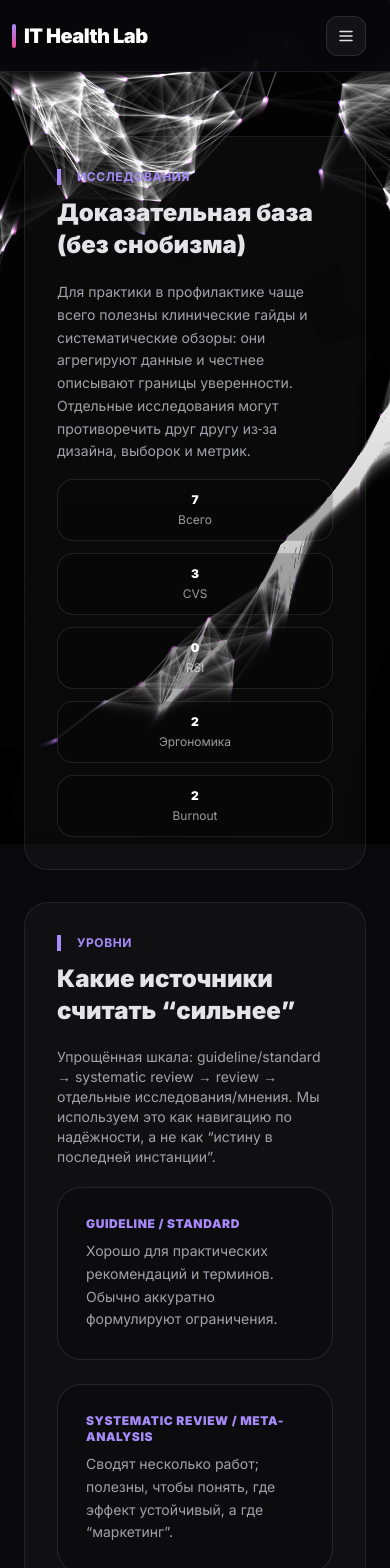
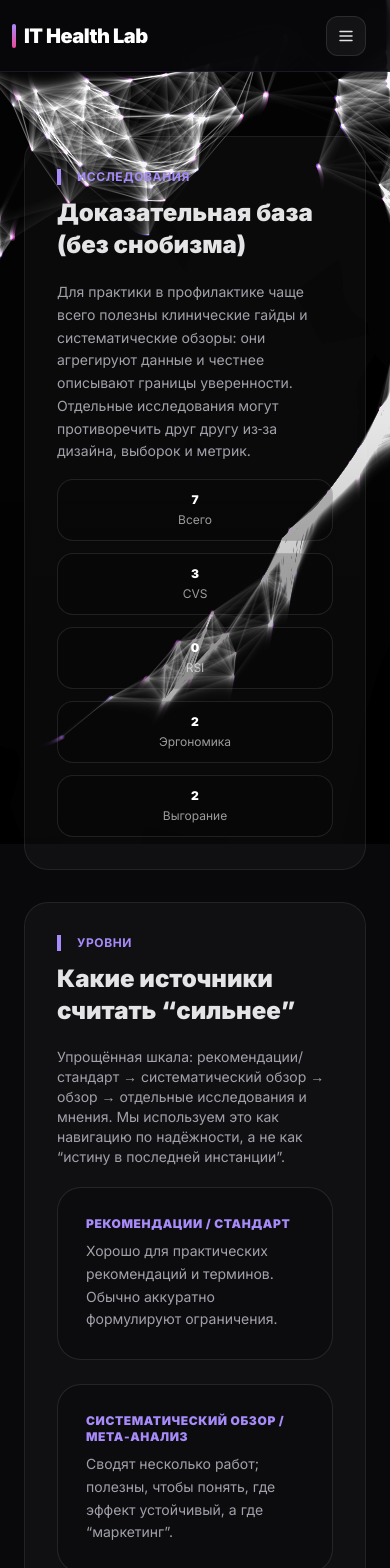
Before and after one commit to paranoid-rpm/IThealth, a React (Vite) app: page /research in a window 390 px wide. Shown: the top 1568 px of the page. Built offline with nearby package versions, Linux system fonts and the light colour scheme.

Commit message:
Русифицировать интерфейс сайта

```diff
--- a/index.html
+++ b/index.html
@@ -3,7 +3,7 @@
   <head>
     <meta charset="UTF-8" />
     <meta name="viewport" content="width=device-width, initial-scale=1.0" />
-    <title>IT Health Lab | Evidence-Based Occupational Health</title>
+    <title>IT Health Lab | Доказательный подход к здоровью в IT</title>
     <link rel="preconnect" href="https://fonts.googleapis.com">
     <link rel="preconnect" href="https://fonts.gstatic.com" crossorigin>
     <link href="https://fonts.googleapis.com/css2?family=Inter:wght@400;500;600;700;800;900&display=swap" rel="stylesheet">
--- a/src/components/Footer.tsx
+++ b/src/components/Footer.tsx
@@ -10,7 +10,7 @@ export default function Footer() {
           </div>
         </div>
         <div className="text-xs text-muted">
-          © {new Date().getFullYear()} IT Health Lab
+          © {new Date().getFullYear()} IT Health Lab. Все права защищены.
         </div>
       </div>
     </footer>
--- a/src/components/Navbar.tsx
+++ b/src/components/Navbar.tsx
@@ -5,7 +5,7 @@ import { useMemo, useState } from 'react';
 
 const navItems = [
   { path: '/', label: 'Главная' },
-  { path: '/protocols', label: 'Клинические протоколы' },
+  { path: '/protocols', label: 'Клинические схемы' },
   { path: '/ergonomics', label: 'Эргономика' },
   { path: '/research', label: 'Исследования' },
   { path: '/tools', label: 'Инструменты' },
@@ -52,7 +52,7 @@ export default function Navbar() {
         <button
           className="ml-auto md:hidden w-10 h-10 rounded-xl border border-white/10 bg-white/5 flex items-center justify-center hover:bg-white/10 transition"
           onClick={() => setOpen(v => !v)}
-          aria-label="Menu"
+          aria-label="Меню"
         >
           {open ? <X size={18} /> : <Menu size={18} />}
         </button>
--- a/src/pages/DiseaseProtocols.tsx
+++ b/src/pages/DiseaseProtocols.tsx
@@ -84,7 +84,7 @@ function SymptomPicker({ onJump }: { onJump: (id: string) => void }) {
     <div className="rounded-3xl border border-white/10 bg-black/25 p-8">
       <div className="text-xs font-black tracking-wider uppercase text-primary">Быстрый выбор</div>
       <div className="mt-3 text-lg font-bold">Что беспокоит прямо сейчас?</div>
-      <p className="mt-2 text-sm text-muted">Выбери симптом — я перекину тебя в нужный протокол.</p>
+      <p className="mt-2 text-sm text-muted">Выбери симптом и я перекину тебя в нужную схему.</p>
 
       <div className="mt-5 flex flex-col md:flex-row gap-3">
         <select
@@ -118,7 +118,7 @@ export default function DiseaseProtocols() {
     { id: 'cvs', label: 'CVS (зрение)', hint: 'Сухость, жжение, головные боли от экрана' },
     { id: 'rsi', label: 'RSI (кисти)', hint: 'Туннельный синдром, тендиниты, перегруз' },
     { id: 'neck-back', label: 'Шея/спина', hint: 'Статическая нагрузка и “зажимы”' },
-    { id: 'burnout', label: 'Burnout', hint: 'Сон, стресс, истощение' },
+    { id: 'burnout', label: 'Выгорание', hint: 'Сон, стресс, истощение' },
   ];
 
   const [active, setActive] = useState<string>('cvs');
@@ -152,9 +152,9 @@ export default function DiseaseProtocols() {
     <div className="container mx-auto px-6 py-16 md:py-24 space-y-8">
       <motion.div initial={{ opacity: 0, y: 16 }} animate={{ opacity: 1, y: 0 }} className="max-w-5xl">
         <div className="text-primary font-bold text-xs tracking-wider uppercase mb-4 border-l-4 border-primary pl-4">Медицинский справочник</div>
-        <h1 className="text-4xl md:text-5xl font-black mb-6">Клинические протоколы профилактики</h1>
+        <h1 className="text-4xl md:text-5xl font-black mb-6">Клинические схемы профилактики</h1>
         <p className="text-lg md:text-xl text-muted leading-relaxed">
-          Здесь собраны практические протоколы для IT-специалистов: зрение (CVS), повторяющиеся нагрузки (RSI), шея/спина и профилактика
+          Здесь собраны практические схемы для IT-специалистов: зрение (CVS), повторяющиеся нагрузки (RSI), шея/спина и профилактика
           выгорания. Стиль подачи — “что делать завтра утром”, но с медицинской логикой: механизм → симптомы → интервенции → критерии эскалации.
         </p>
       </motion.div>
@@ -163,7 +163,7 @@ export default function DiseaseProtocols() {
         <div className="space-y-8">
           <SymptomPicker onJump={jump} />
 
-          <ContentBlock label="CVS" title="Computer Vision Syndrome: полный протокол">
+          <ContentBlock label="CVS" title="Компьютерный зрительный синдром: полная схема">
             <div id="cvs" className="scroll-mt-28" />
             <p>
               CVS — комплекс симптомов: астенопия, сухость, жжение, размытость, головные боли, замедление фокуса.
@@ -221,7 +221,7 @@ export default function DiseaseProtocols() {
             </div>
           </ContentBlock>
 
-          <ContentBlock label="RSI" title="Repetitive Strain Injury: кисти, предплечья, локоть">
+          <ContentBlock label="RSI" title="Повторяющаяся перегрузка: кисти, предплечья, локоть">
             <div id="rsi" className="scroll-mt-28" />
             <p>
               RSI — спектр перегрузочных состояний: тендиниты, эпикондилиты, компрессия нервов (карпальный туннель).
@@ -239,7 +239,7 @@ export default function DiseaseProtocols() {
                 ]}
               />
               <Checklist
-                title="Протокол профилактики"
+                title="Схема профилактики"
                 items={[
                   'Нейтральные запястья + опора под предплечья, локти около 90°',
                   'Каждые 45–60 минут: 2–3 минуты разгрузки (встать/походить)',
@@ -263,7 +263,7 @@ export default function DiseaseProtocols() {
             <div id="neck-back" className="scroll-mt-28" />
             <p>
               В сидячей работе ключевая проблема — длительная статическая нагрузка. Даже “идеальная” поза, удерживаемая часами,
-              становится плохой. Поэтому в протоколе главный драйвер — регулярная смена положения.
+              становится плохой. Поэтому в этой схеме главный драйвер — регулярная смена положения.
             </p>
 
             <div className="mt-6 grid md:grid-cols-2 gap-6">
@@ -296,7 +296,7 @@ export default function DiseaseProtocols() {
             />
           </ContentBlock>
 
-          <ContentBlock label="BURNOUT" title="Профессиональное выгорание: протокол стабилизации">
+          <ContentBlock label="ВЫГОРАНИЕ" title="Профессиональное выгорание: схема стабилизации">
             <div id="burnout" className="scroll-mt-28" />
             <p>
               Выгорание — феномен, связанный с хроническим стрессом на работе. В быту оно маскируется под “лень” или “я перегорел”.
@@ -305,7 +305,7 @@ export default function DiseaseProtocols() {
 
             <div className="mt-6 grid md:grid-cols-2 gap-6">
               <Checklist
-                title="Базовый протокол (2 недели)"
+                title="Базовый план на 2 недели"
                 items={[
                   'Сон: фиксированное время подъёма, 7–9 часов, минимум экранов за час до сна',
                   'Границы: выключать мессенджеры после рабочего окна',
--- a/src/pages/Ergonomics.tsx
+++ b/src/pages/Ergonomics.tsx
@@ -99,7 +99,7 @@ export default function Ergonomics() {
   const toc: TocItem[] = [
     { id: 'quick', label: '10 минут', hint: 'Минимальная настройка, чтобы стало легче' },
     { id: 'angles', label: 'Углы и паттерны', hint: 'Что обычно даёт боль и как исправить' },
-    { id: 'setup', label: 'Сетапы', hint: 'Ноутбук, два монитора, standing' },
+    { id: 'setup', label: 'Сценарии', hint: 'Ноутбук, два монитора, работа стоя' },
     { id: 'microbreaks', label: 'Микропауы', hint: 'Короткие разгрузки в течение дня' },
   ];
 
@@ -206,7 +206,7 @@ export default function Ergonomics() {
             />
           </ContentBlock>
 
-          <ContentBlock label="Сетапы" title="Ноутбук, два монитора, стоячая работа">
+          <ContentBlock label="Сценарии" title="Ноутбук, два монитора, работа стоя">
             <div id="setup" className="scroll-mt-28" />
             <div className="grid md:grid-cols-2 gap-6">
               <Card
@@ -226,7 +226,7 @@ export default function Ergonomics() {
                 ]}
               />
               <Card
-                title="Standing"
+                title="Работа стоя"
                 items={[
                   'Стоять весь день — не цель: чередование сидя/стоя.',
                   'Экран на уровне глаз, локти ~90°, не “висеть” на плечах.',
--- a/src/pages/Research.tsx
+++ b/src/pages/Research.tsx
@@ -1,8 +1,8 @@
 import ContentBlock from '../components/ContentBlock';
 
-type Topic = 'CVS' | 'RSI' | 'Ergonomics' | 'Burnout' | 'General';
+type Topic = 'CVS' | 'RSI' | 'Эргономика' | 'Выгорание' | 'Общее';
 
-type Evidence = 'Guideline' | 'Systematic review' | 'Review' | 'Standard' | 'PDF/Handout';
+type Evidence = 'Рекомендации' | 'Систематический обзор' | 'Обзор' | 'Стандарт' | 'PDF/памятка';
 
 type Source = {
   id: string;
@@ -17,43 +17,43 @@ type Source = {
 const SOURCES: Source[] = [
   {
     id: 'who-burnout-faq',
-    topic: 'Burnout',
-    evidence: 'Standard',
-    title: 'WHO: Burn-out an occupational phenomenon (FAQ)',
+    topic: 'Выгорание',
+    evidence: 'Стандарт',
+    title: 'WHO: выгорание как профессиональный феномен (FAQ)',
     year: '2019',
     note: 'Коротко и официально: выгорание как феномен в рабочем контексте, три компонента (истощение, цинизм/дистанция, снижение эффективности).',
     url: 'https://www.who.int/standards/classifications/frequently-asked-questions/burn-out-an-occupational-phenomenon',
   },
   {
     id: 'who-icd11-burnout',
-    topic: 'Burnout',
-    evidence: 'Standard',
-    title: 'WHO ICD-11 MMS: Burn-out (QD85)',
+    topic: 'Выгорание',
+    evidence: 'Стандарт',
+    title: 'WHO ICD-11 MMS: выгорание (QD85)',
     year: '2024',
     note: 'Страница в ICD-11: определение, ограничения и “не применять” вне работы.',
     url: 'https://icd.who.int/browse/2024-01/mms/en#129180281',
   },
   {
     id: 'osha-workstations',
-    topic: 'Ergonomics',
-    evidence: 'Guideline',
-    title: 'OSHA: Computer Workstations eTool',
+    topic: 'Эргономика',
+    evidence: 'Рекомендации',
+    title: 'OSHA: руководство по компьютерным рабочим местам',
     note: 'Практическая эргономика (монитор, стул, клавиатура/мышь), схемы и чек-листы.',
     url: 'https://www.osha.gov/etools/computer-workstations',
   },
   {
     id: 'cal-osha-easy-ergo',
-    topic: 'Ergonomics',
-    evidence: 'PDF/Handout',
-    title: 'Cal/OSHA: Easy Ergonomics (Computer workstation)',
+    topic: 'Эргономика',
+    evidence: 'PDF/памятка',
+    title: 'Cal/OSHA: простая эргономика для компьютерного рабочего места',
     note: 'Короткая памятка по настройке рабочего места: высота монитора, клавиатура/мышь, поддержка ног и спины.',
     url: 'https://www.dir.ca.gov/dosh/dosh_publications/computerergo.pdf',
   },
   {
     id: 'cvs-sr-ophthalmology-2022',
     topic: 'CVS',
-    evidence: 'Systematic review',
-    title: 'Interventions for the Management of Computer Vision Syndrome: systematic review & meta-analysis (abstract)',
+    evidence: 'Систематический обзор',
+    title: 'Управление компьютерным зрительным синдромом: систематический обзор и мета-анализ',
     year: '2022',
     note: 'Оценка интервенций при “eye strain” от компьютера; часто подчёркивают низкую определённость доказательств для многих “популярных” решений.',
     url: 'https://pubmed.ncbi.nlm.nih.gov/35597519/',
@@ -61,8 +61,8 @@ const SOURCES: Source[] = [
   {
     id: 'cvs-review-2025-pmc',
     topic: 'CVS',
-    evidence: 'Review',
-    title: 'Computer vision syndrome: a comprehensive literature review (PMC)',
+    evidence: 'Обзор',
+    title: 'Компьютерный зрительный синдром: большой обзор литературы',
     year: '2025',
     note: 'Большой обзор: механизмы, факторы риска, профилактика и реальность доказательной базы (много выводов “доказательства ограничены”).',
     url: 'https://pmc.ncbi.nlm.nih.gov/articles/PMC11901492/',
@@ -70,8 +70,8 @@ const SOURCES: Source[] = [
   {
     id: 'aoa-cvs',
     topic: 'CVS',
-    evidence: 'Guideline',
-    title: 'American Optometric Association: Computer vision syndrome',
+    evidence: 'Рекомендации',
+    title: 'American Optometric Association: компьютерный зрительный синдром',
     note: 'Практические рекомендации по зрительной нагрузке, перерывам и настройке рабочего места.',
     url: 'https://www.aoa.org/healthy-eyes/eye-and-vision-conditions/computer-vision-syndrome',
   },
@@ -126,8 +126,8 @@ export default function Research() {
     total: SOURCES.length,
     cvs: SOURCES.filter(s => s.topic === 'CVS').length,
     rsi: SOURCES.filter(s => s.topic === 'RSI').length,
-    ergo: SOURCES.filter(s => s.topic === 'Ergonomics').length,
-    burnout: SOURCES.filter(s => s.topic === 'Burnout').length,
+    ergo: SOURCES.filter(s => s.topic === 'Эргономика').length,
+    burnout: SOURCES.filter(s => s.topic === 'Выгорание').length,
   };
 
   return (
@@ -156,25 +156,25 @@ export default function Research() {
           </div>
           <div className="rounded-2xl border border-white/10 bg-black/20 p-3">
             <div className="font-black text-white">{counts.burnout}</div>
-            <div className="text-white/60 mt-1">Burnout</div>
+            <div className="text-white/60 mt-1">Выгорание</div>
           </div>
         </div>
       </ContentBlock>
 
       <ContentBlock label="Уровни" title="Какие источники считать “сильнее”">
         <p className="text-sm text-muted">
-          Упрощённая шкала: guideline/standard → systematic review → review → отдельные исследования/мнения.
+          Упрощённая шкала: рекомендации/стандарт → систематический обзор → обзор → отдельные исследования и мнения.
           Мы используем это как навигацию по надёжности, а не как “истину в последней инстанции”.
         </p>
         <div className="mt-5 grid md:grid-cols-2 gap-6">
           <div className="rounded-3xl border border-white/10 bg-black/20 p-7">
-            <div className="text-xs font-black tracking-wider uppercase text-primary">Guideline / Standard</div>
+            <div className="text-xs font-black tracking-wider uppercase text-primary">Рекомендации / стандарт</div>
             <div className="mt-2 text-sm text-muted leading-relaxed">
               Хорошо для практических рекомендаций и терминов. Обычно аккуратно формулируют ограничения.
             </div>
           </div>
           <div className="rounded-3xl border border-white/10 bg-black/20 p-7">
-            <div className="text-xs font-black tracking-wider uppercase text-primary">Systematic review / Meta-analysis</div>
+            <div className="text-xs font-black tracking-wider uppercase text-primary">Систематический обзор / мета-анализ</div>
             <div className="mt-2 text-sm text-muted leading-relaxed">
               Сводят несколько работ; полезны, чтобы понять, где эффект устойчивый, а где “маркетинг”.
             </div>
@@ -186,14 +186,14 @@ export default function Research() {
         <p className="text-sm text-muted">Карточки ниже сгруппированы по темам. Ссылки открываются в новой вкладке.</p>
 
         <TopicGroup topic="CVS" subtitle="Экранная нагрузка, сухость, астенопия, перерывы и доказательная база" />
-        <TopicGroup topic="Ergonomics" subtitle="Workstation, поза, ввод, микропауы и практические чек-листы" />
-        <TopicGroup topic="Burnout" subtitle="Определение (ICD-11), границы термина и чем он не является" />
+        <TopicGroup topic="Эргономика" subtitle="Рабочее место, поза, ввод, микропаузы и практические чек-листы" />
+        <TopicGroup topic="Выгорание" subtitle="Определение (ICD-11), границы термина и чем оно не является" />
       </ContentBlock>
 
       <ContentBlock label="Дальше" title="Что добавим следующим">
         <ul className="list-disc list-inside space-y-2 text-sm text-muted leading-relaxed">
           <li>RSI: систематические обзоры по эргономике ввода и микропаузам.</li>
-          <li>Burnout: обзоры по интервенциям на уровне организации (нагрузка, WIP, рабочие границы).</li>
+          <li>Выгорание: обзоры по интервенциям на уровне организации (нагрузка, WIP, рабочие границы).</li>
           <li>“Резюме по каждому источнику”: что утверждает, и где границы уверенности.</li>
         </ul>
       </ContentBlock>
--- a/src/pages/Tools.tsx
+++ b/src/pages/Tools.tsx
@@ -5,7 +5,7 @@ type Protocol = {
   id: string;
   title: string;
   tags: string[];
-  duration: '2 min' | '5 min' | '10 min' | 'Weekly' | '2 weeks';
+  duration: '2 мин' | '5 мин' | '10 мин' | 'Еженедельно' | '2 недели';
   steps: string[];
   why: string;
   redFlags?: string[];
@@ -16,9 +16,9 @@ type Tag = string;
 const PROTOCOLS: Protocol[] = [
   {
     id: 'cvs-basic',
-    title: 'CVS: базовый протокол на 7 дней',
+    title: 'CVS: базовая схема на 7 дней',
     tags: ['CVS', 'Зрение', 'Перерывы'],
-    duration: '10 min',
+    duration: '10 мин',
     why: 'Снимает пик нагрузки: дистанция, блики, паузы, моргание — это база, которая реально меняет симптомы.',
     steps: [
       'День 1: настройте монитор (высота/дистанция), уберите блики.',
@@ -33,9 +33,9 @@ const PROTOCOLS: Protocol[] = [
   },
   {
     id: 'cvs-microbreaks',
-    title: 'CVS: микропауы на 2 минуты (каждый час)',
+    title: 'CVS: микропаузы на 2 минуты (каждый час)',
     tags: ['CVS', 'Зрение', 'Микропауы'],
-    duration: '2 min',
+    duration: '2 мин',
     why: 'Дешёвый по времени инструмент, который работает через регулярное снятие аккомодации и восстановление моргания.',
     steps: ['Встаньте и сделайте 10 шагов.', 'Переведите взгляд вдаль на 20–30 секунд.', 'Сделайте 10 медленных морганий.', 'Плечи вниз, челюсть расслабить.'],
   },
@@ -43,7 +43,7 @@ const PROTOCOLS: Protocol[] = [
     id: 'rsi-basic',
     title: 'RSI: профилактика боли в кистях/предплечьях',
     tags: ['RSI', 'Кисти', 'Эргономика'],
-    duration: '5 min',
+    duration: '5 мин',
     why: 'RSI — это “доза нагрузки”. Мы снижаем экстремальные углы, уменьшаем непрерывную нагрузку и возвращаем восстановление.',
     steps: [
       'Нейтральные запястья, опора под предплечья, локти около 90°.',
@@ -58,15 +58,15 @@ const PROTOCOLS: Protocol[] = [
     id: 'back-basic',
     title: 'Шея/спина: минимальная программа разгрузки',
     tags: ['Спина', 'Шея', 'Перерывы'],
-    duration: '5 min',
+    duration: '5 мин',
     why: 'Даже “идеальная” поза ломается, если держать её часами. Нужна смена положения и разгрузка.',
     steps: ['Экран не выше уровня глаз, подбородок не тянется вперёд.', 'Раз в 60 минут — 1–2 минуты ходьбы.', 'Мягкая мобилизация шеи без боли.', '2–3 раза в неделю: базовое укрепление по состоянию.'],
   },
   {
     id: 'burnout-2w',
-    title: 'Выгорание: протокол стабилизации на 2 недели',
-    tags: ['Burnout', 'Сон', 'Стресс'],
-    duration: '2 weeks',
+    title: 'Выгорание: схема стабилизации на 2 недели',
+    tags: ['Выгорание', 'Сон', 'Стресс'],
+    duration: '2 недели',
     why: 'Цель — стабилизировать сон/нагрузку/границы и убрать хронический перерасход. Это не “мотивация”, а гигиена системы.',
     steps: ['Фиксированное время подъёма, 7–9 часов сна.', 'Ограничить рабочие чаты после рабочего окна.', 'Снизить WIP, резать параллельные задачи.', '20–30 минут ходьбы 4–5 раз в неделю.', 'Ежедневно: стресс 0–10 и короткая заметка “почему”.'],
     redFlags: ['Выраженная безнадёжность, суицидальные мысли', 'Панические атаки или сильная тревога'],
@@ -109,7 +109,7 @@ function ProtocolCard({ p }: { p: Protocol }) {
       </ol>
       {p.redFlags && p.redFlags.length > 0 && (
         <div className="mt-6 rounded-2xl border border-red-500/20 bg-red-500/5 p-5">
-          <div className="text-xs font-black tracking-wider uppercase text-red-300">Red flags</div>
+          <div className="text-xs font-black tracking-wider uppercase text-red-300">Тревожные сигналы</div>
           <ul className="mt-3 list-disc list-inside space-y-2 text-sm text-muted">
             {p.redFlags.map((x) => (
               <li key={x}>{x}</li>
@@ -140,9 +140,9 @@ export default function Tools() {
 
   return (
     <div className="container mx-auto px-6 py-16 md:py-24 space-y-8">
-      <ContentBlock label="Инструменты" title="Поиск по протоколам + фильтры">
+      <ContentBlock label="Инструменты" title="Поиск по схемам и фильтрам">
         <p className="text-sm text-muted">
-          Поиск по протоколам и быстрые фильтры. Идея страницы: открыть, выбрать тему, и сразу выполнять микро‑план (2–5 минут) в течение дня.
+          Поиск по схемам и быстрые фильтры. Идея страницы: открыть, выбрать тему и сразу выполнять микро-план на 2-5 минут в течение дня.
         </p>
 
         <div className="mt-5 flex flex-col md:flex-row gap-3">
```
Also changed, not shown: src/pages/Home.tsx (+13 -13 lines).
